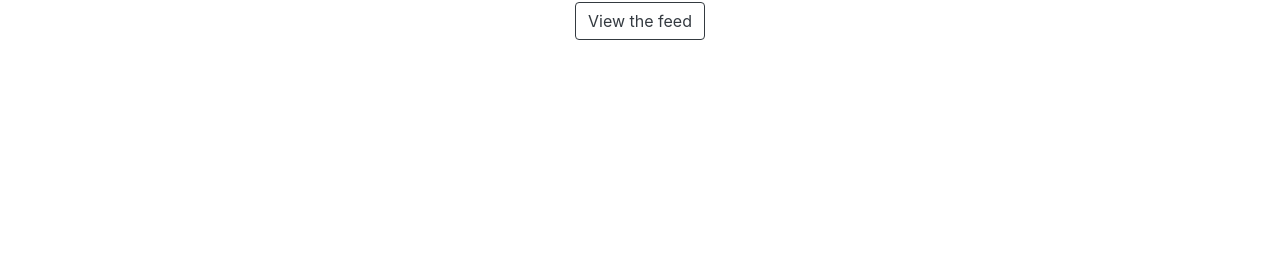
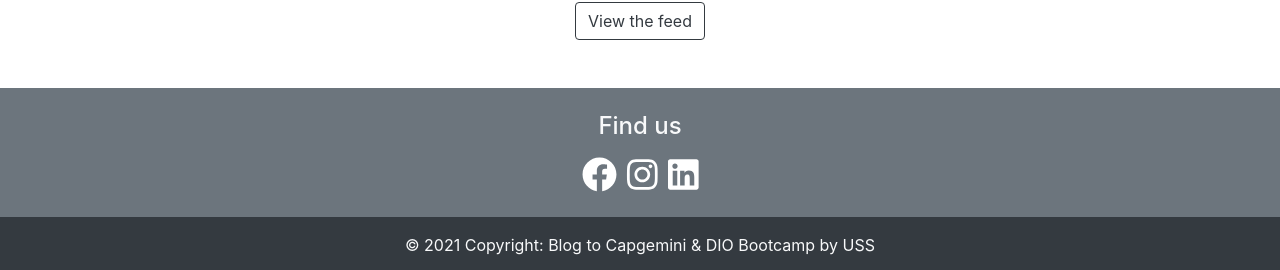
Before and after one commit to UildsonSantos/blog-uss_DIO-Capgemini, an Angular app in the folder frontend/blog-capgemini-dio/: page /home in a window 1280 px wide. Shown: the part 914-1184 px from the top of the page. Before the commit the page ends 1002 px from the top, so only its background shows below. Built offline with nearby package versions, Linux system fonts and the light colour scheme.

Commit message:
add @fortawesome/angular-fontawesome and implemented the footer component

```diff
--- a/frontend/blog-capgemini-dio/package.json
+++ b/frontend/blog-capgemini-dio/package.json
@@ -18,6 +18,11 @@
     "@angular/platform-browser": "~12.2.0",
     "@angular/platform-browser-dynamic": "~12.2.0",
     "@angular/router": "~12.2.0",
+    "@fortawesome/angular-fontawesome": "^0.9.0",
+    "@fortawesome/fontawesome-svg-core": "^1.2.35",
+    "@fortawesome/free-brands-svg-icons": "^5.15.3",
+    "@fortawesome/free-regular-svg-icons": "^5.15.3",
+    "@fortawesome/free-solid-svg-icons": "^5.15.3",
     "bootstrap": "^4.1.3",
     "jquery": "^3.3.1",
     "popper.js": "^1.14.3",
--- a/frontend/blog-capgemini-dio/src/app/app.component.html
+++ b/frontend/blog-capgemini-dio/src/app/app.component.html
@@ -1,3 +1,5 @@
 <uss-navbar></uss-navbar>
 
 <router-outlet></router-outlet>
+
+<uss-footer></uss-footer>
--- /dev/null
+++ b/frontend/blog-capgemini-dio/src/app/footer/footer.component.css
@@ -0,0 +1,29 @@
+.social-network {
+  list-style: none;
+  padding: 0;
+}
+
+.social-network > li {
+  display: inline;
+  padding: 5px;
+  margin: 0;
+  font-size: 35px;
+}
+
+.icoFacebook,
+.icoInstagram,
+.icoLinkedin {
+  color: white;
+}
+
+.icoFacebook:hover {
+  color: #3b5998;
+}
+
+.icoInstagram:hover {
+  color: #c13584;
+}
+
+.icoLinkedin:hover {
+  color: #0072b1;
+}
--- /dev/null
+++ b/frontend/blog-capgemini-dio/src/app/footer/footer.component.html
@@ -0,0 +1,30 @@
+<footer class="page-footer font-small bg-secondary pt-4">
+  <div class="container">
+    <div class="row">
+      <div class="col-md-12 d-flex justify-content-center">
+        <h4 class="text-light">Find us</h4>
+      </div>
+    </div>
+
+    <div class="row">
+      <div class="col-md-12 d-flex justify-content-center">
+
+        <ul class="social-network">
+          <li><a href="#" class="icoFacebook" title="Facebook">
+              <fa-icon [icon]="faFacebook"></fa-icon>
+            </a></li>
+          <li><a href="#" class="icoInstagram" title="Instagram">
+              <fa-icon [icon]="faInstagram"></fa-icon>
+            </a></li>
+          <li><a href="#" class="icoLinkedin" title="Linkedin">
+              <fa-icon [icon]="faLinkedin"></fa-icon>
+            </a></li>
+        </ul>
+      </div>
+    </div>
+  </div>
+  <div class="footer-copyright bg-dark text-center py-3 ">
+    <span class="text-light"> &copy; 2021 Copyright: </span>
+    <a class="text-light" href="#">Blog to Capgemini & DIO Bootcamp by USS</a>
+  </div>
+</footer>
--- /dev/null
+++ b/frontend/blog-capgemini-dio/src/app/footer/footer.component.ts
@@ -0,0 +1,23 @@
+import { Component, OnInit } from '@angular/core';
+
+import { faInstagram } from '@fortawesome/free-brands-svg-icons';
+import { faFacebook } from '@fortawesome/free-brands-svg-icons';
+import { faLinkedin } from '@fortawesome/free-brands-svg-icons';
+
+@Component({
+  selector: 'uss-footer',
+  templateUrl: './footer.component.html',
+  styleUrls: ['./footer.component.css']
+})
+export class FooterComponent implements OnInit {
+
+  faInstagram = faInstagram
+  faFacebook = faFacebook
+  faLinkedin = faLinkedin
+
+  constructor() { }
+
+  ngOnInit(): void {
+  }
+
+}
```
Also changed, not shown: frontend/blog-capgemini-dio/src/app/app.module.ts (+6 -2 lines), 1 other file (tests, documents, lock files or other folders).
